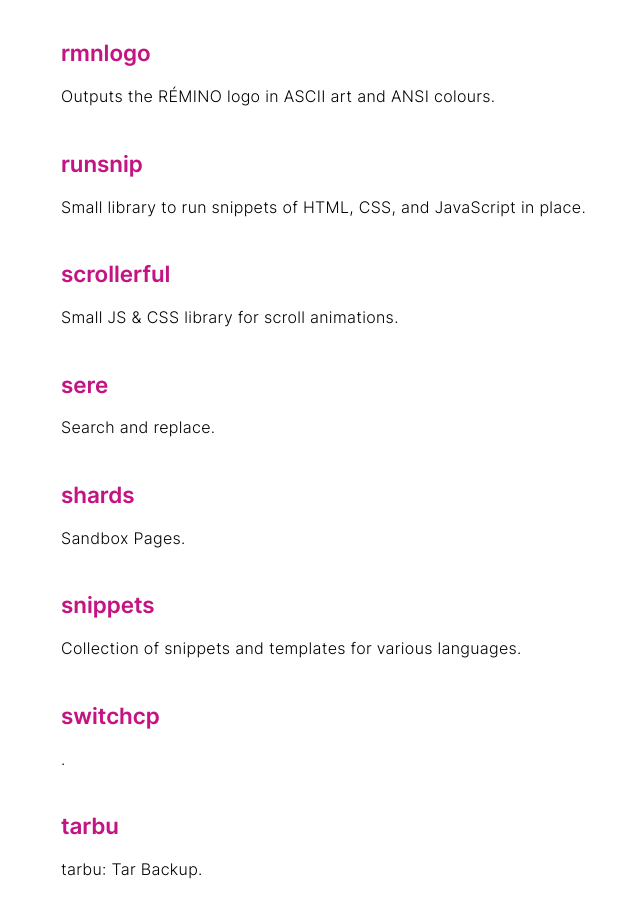
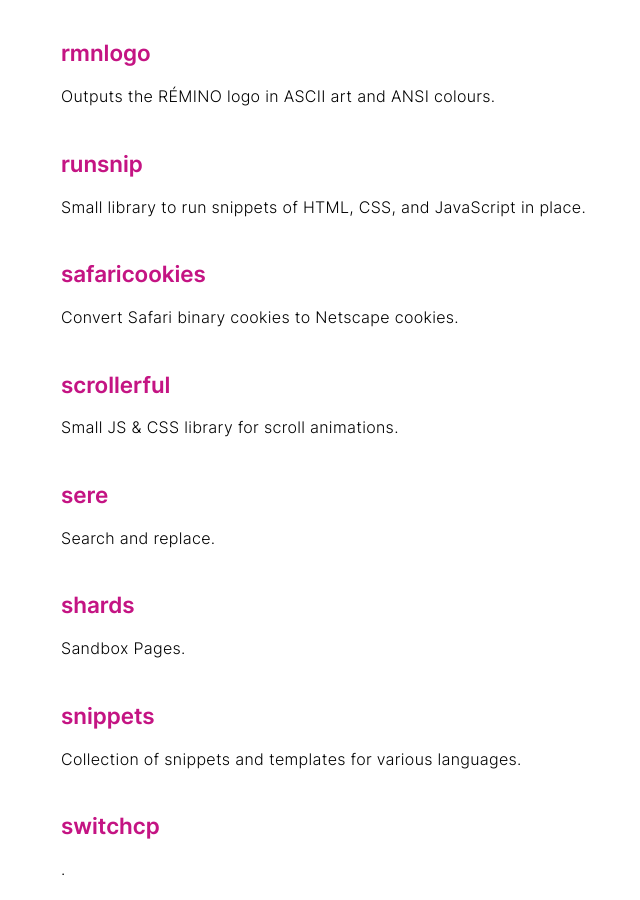
Before and after one commit to remino/remino.github.io, a Jekyll site: the page built from index.md, in a window 1280 px wide and 900 px high, scrolled down 5166 px. Shown: the whole window, without its empty margins (299-939 px from the left). Built offline with Jekyll 4.4.1, drawn with Linux system fonts in a browser that asks for light colours.

Commit message:
Add safaricookies repo

```diff
--- a/_data/repos.json
+++ b/_data/repos.json
@@ -270,6 +270,12 @@
 		"url": "https://github.com/remino/runsnip"
 	},
 	{
+		"description": "Convert Safari binary cookies to Netscape cookies",
+		"homepageUrl": "",
+		"name": "safaricookies",
+		"url": "https://github.com/remino/safaricookies"
+	},
+	{
 		"description": "Small JS & CSS library for scroll animations",
 		"homepageUrl": "https://remino.net/scrollerful/",
 		"name": "scrollerful",
```
